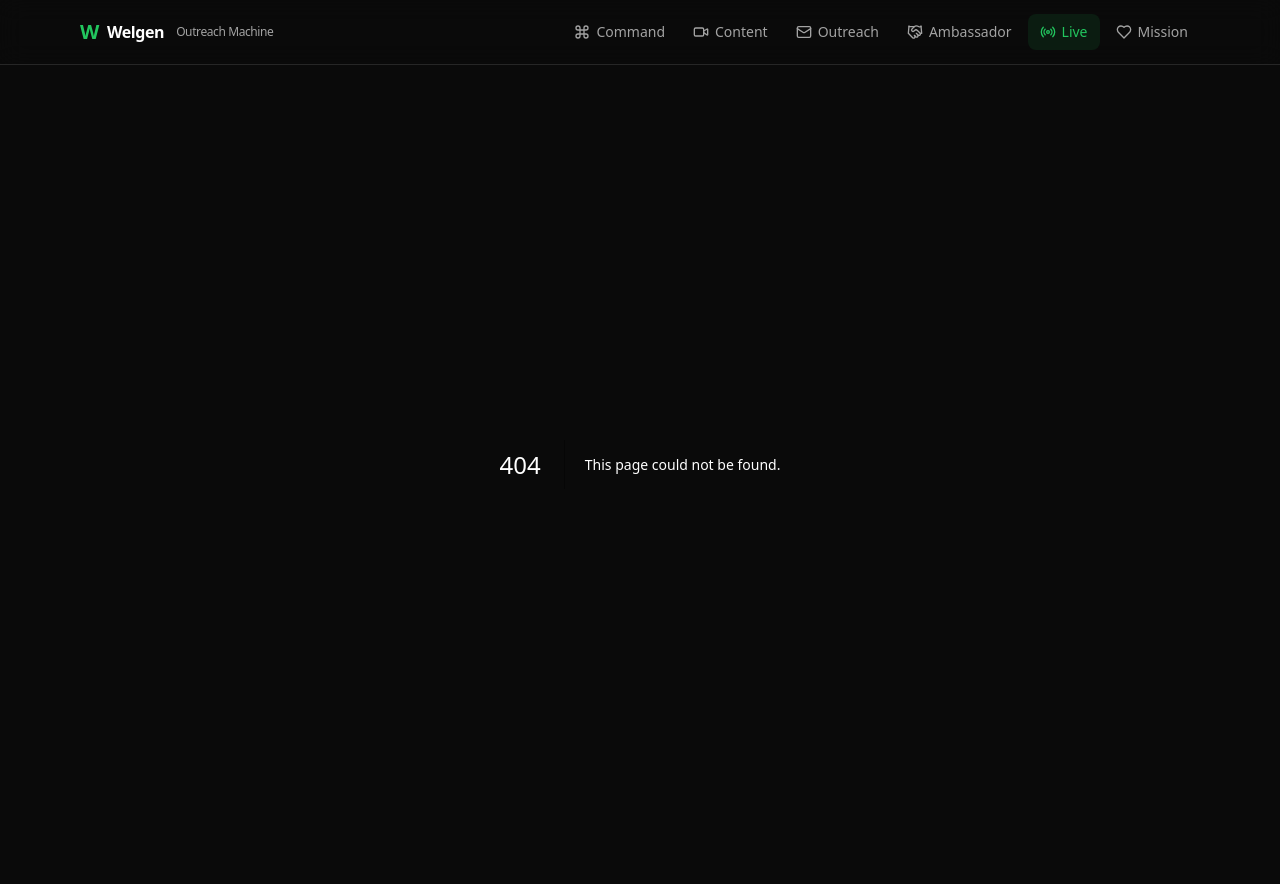
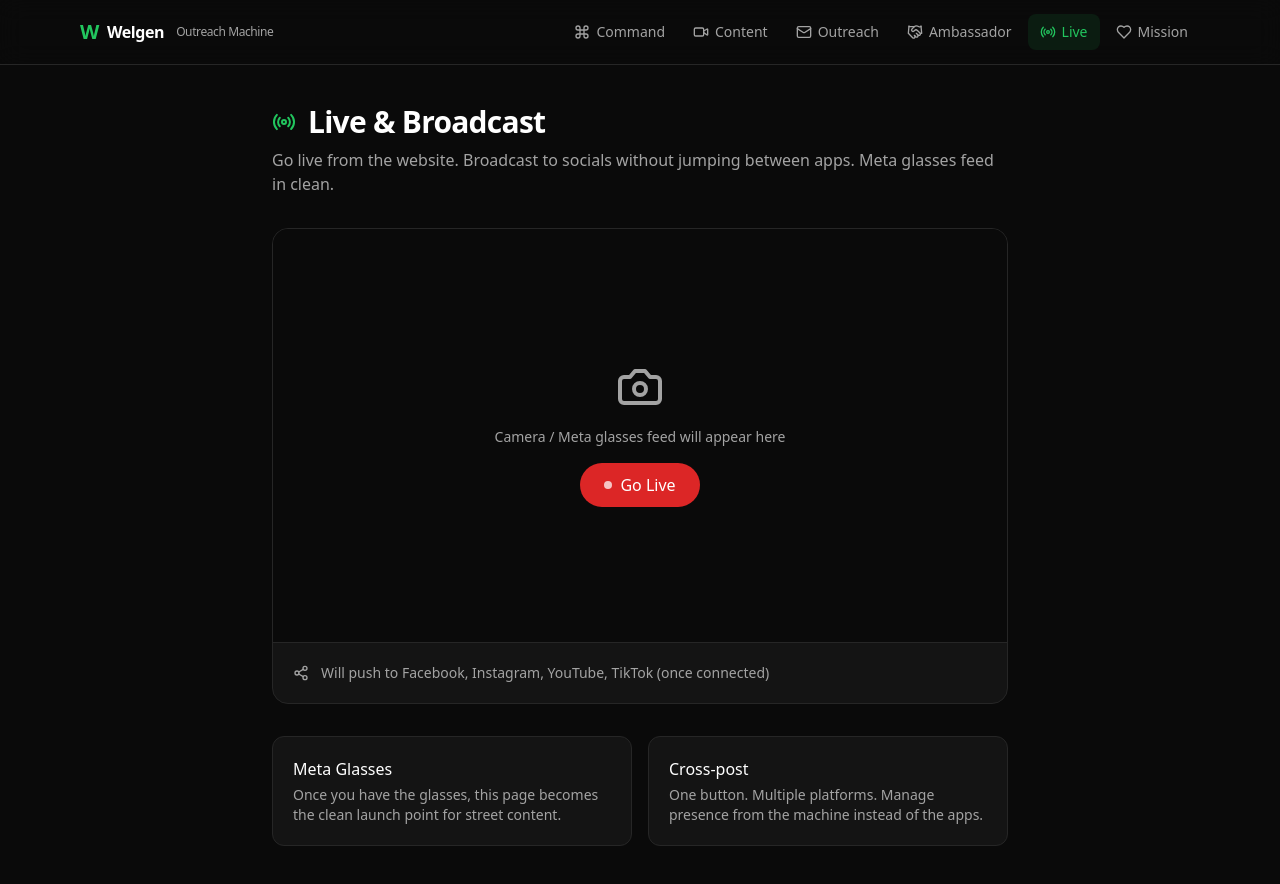
Before and after one commit to mcclusterishere/Welgen, a Next.js app: page /live in a window 1280 px wide. Before the commit this address had no page. Built offline with nearby package versions, Linux system fonts and the light colour scheme.

Commit message:
Add Live / broadcast page

```diff
--- /dev/null
+++ b/app/live/page.tsx
@@ -0,0 +1,51 @@
+import { Radio, Camera, Share2 } from "lucide-react";
+
+export default function LivePage() {
+  return (
+    <div className="mx-auto max-w-3xl px-4 py-10">
+      <div className="mb-8">
+        <h1 className="text-3xl font-bold tracking-tight flex items-center gap-3">
+          <Radio className="text-accent" />
+          Live & Broadcast
+        </h1>
+        <p className="mt-2 text-muted">
+          Go live from the website. Broadcast to socials without jumping between apps.
+          Meta glasses feed in clean.
+        </p>
+      </div>
+
+      <div className="rounded-2xl border border-border bg-surface overflow-hidden">
+        <div className="aspect-video bg-background flex flex-col items-center justify-center gap-4">
+          <Camera size={48} className="text-muted" />
+          <p className="text-muted text-sm">Camera / Meta glasses feed will appear here</p>
+          <button className="rounded-full bg-red-600 hover:bg-red-500 text-white px-6 py-2.5 font-medium flex items-center gap-2 transition">
+            <span className="w-2 h-2 rounded-full bg-white animate-pulse" />
+            Go Live
+          </button>
+        </div>
+
+        <div className="p-5 border-t border-border">
+          <div className="flex items-center gap-3 text-sm text-muted">
+            <Share2 size={16} />
+            <span>Will push to Facebook, Instagram, YouTube, TikTok (once connected)</span>
+          </div>
+        </div>
+      </div>
+
+      <div className="mt-8 grid gap-4 sm:grid-cols-2">
+        <div className="rounded-xl border border-border bg-surface p-5">
+          <h3 className="font-medium mb-1">Meta Glasses</h3>
+          <p className="text-sm text-muted">
+            Once you have the glasses, this page becomes the clean launch point for street content.
+          </p>
+        </div>
+        <div className="rounded-xl border border-border bg-surface p-5">
+          <h3 className="font-medium mb-1">Cross-post</h3>
+          <p className="text-sm text-muted">
+            One button. Multiple platforms. Manage presence from the machine instead of the apps.
+          </p>
+        </div>
+      </div>
+    </div>
+  );
+}
```
